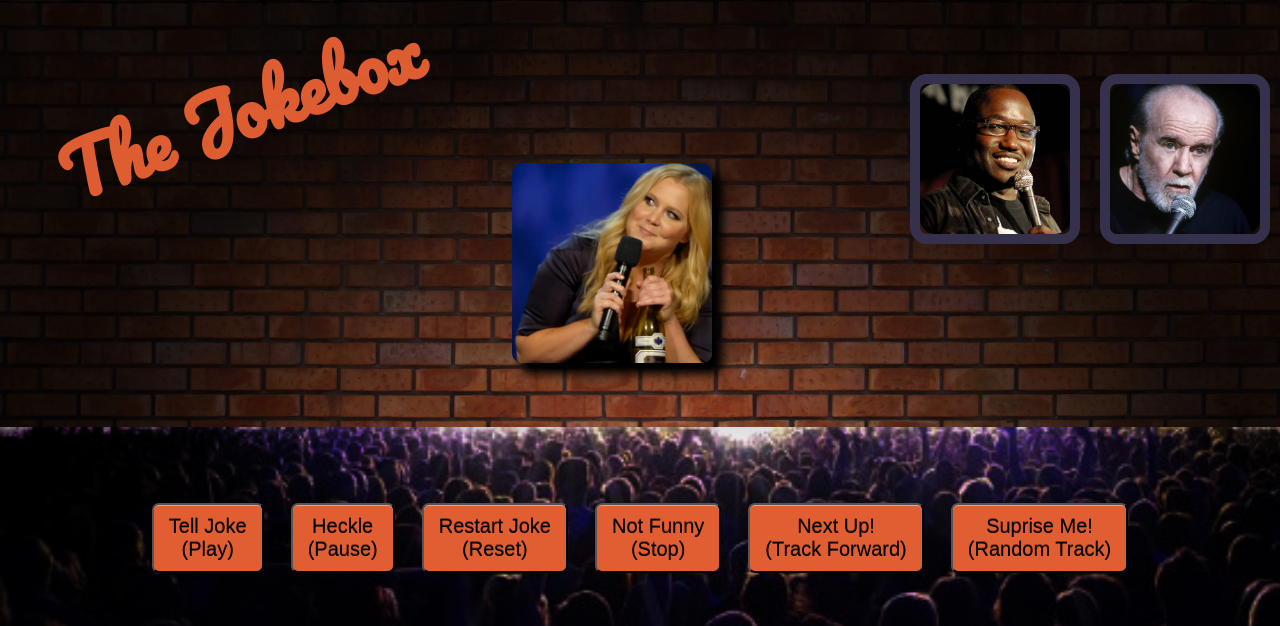
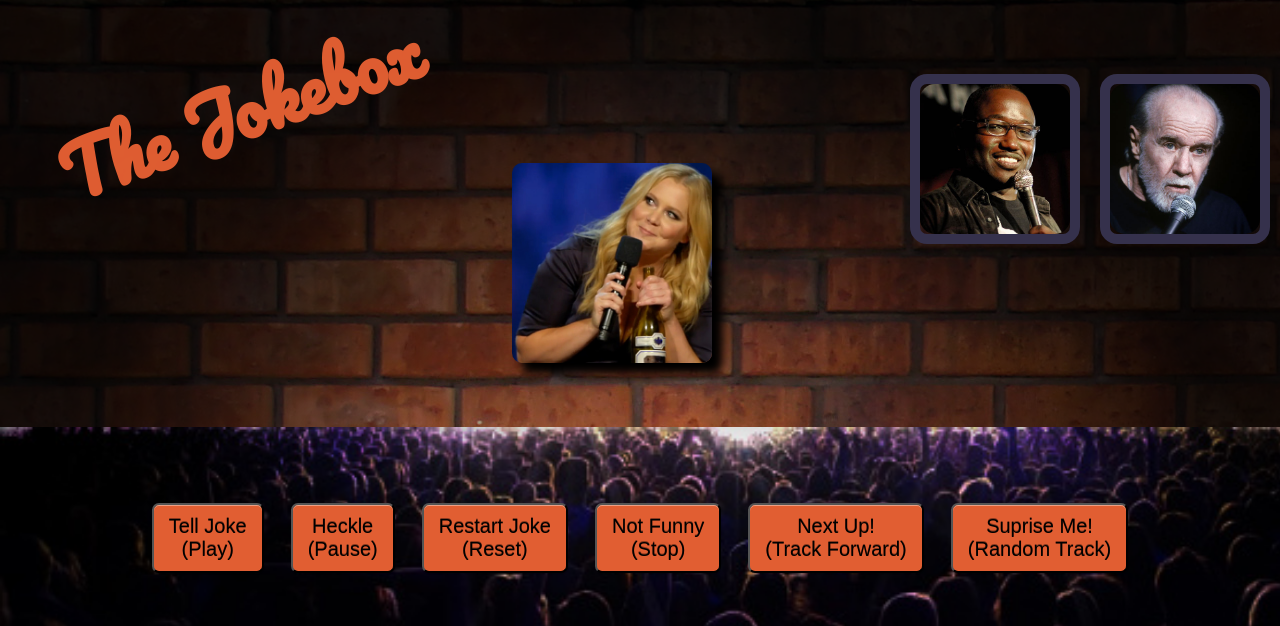
Before and after one commit to MichaelManwaring/theJukebox, a PHP site: page /index.html in a window 1280 px wide. Shown: the top 626 px of the page. Run offline with PHP 8.4, Linux system fonts and the light colour scheme; some libraries are stand-ins or nearby versions.

Commit message:
brick fix

```diff
--- a/css/main.css
+++ b/css/main.css
@@ -70,7 +70,7 @@ button:hover {
 
 .stage {
   background-image: url(../images/bricks.jpg);
-  background-size: 100%;
+  background-size: 100% no-repeat;
   /*width: 100%;*/
   /*margin: 5%;*/
   /*height: 500px;*/
```
